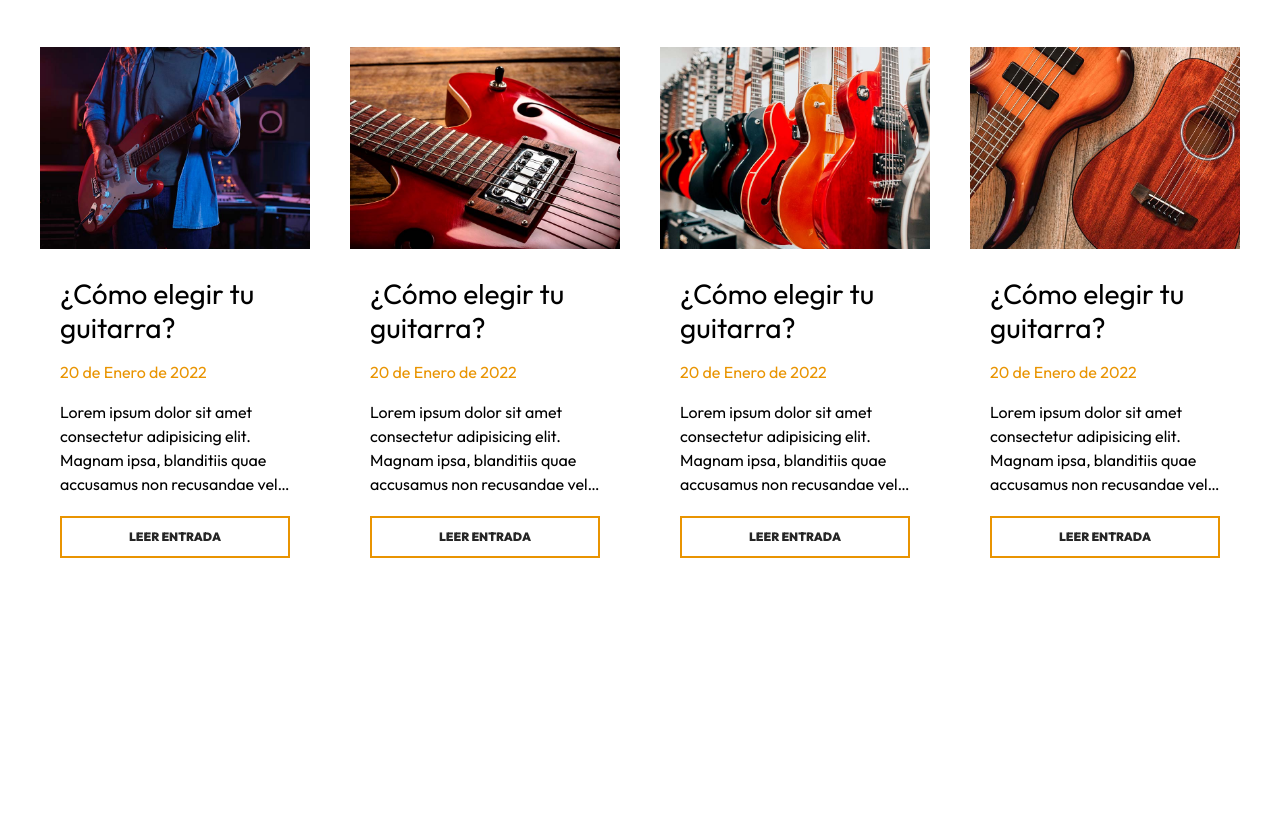
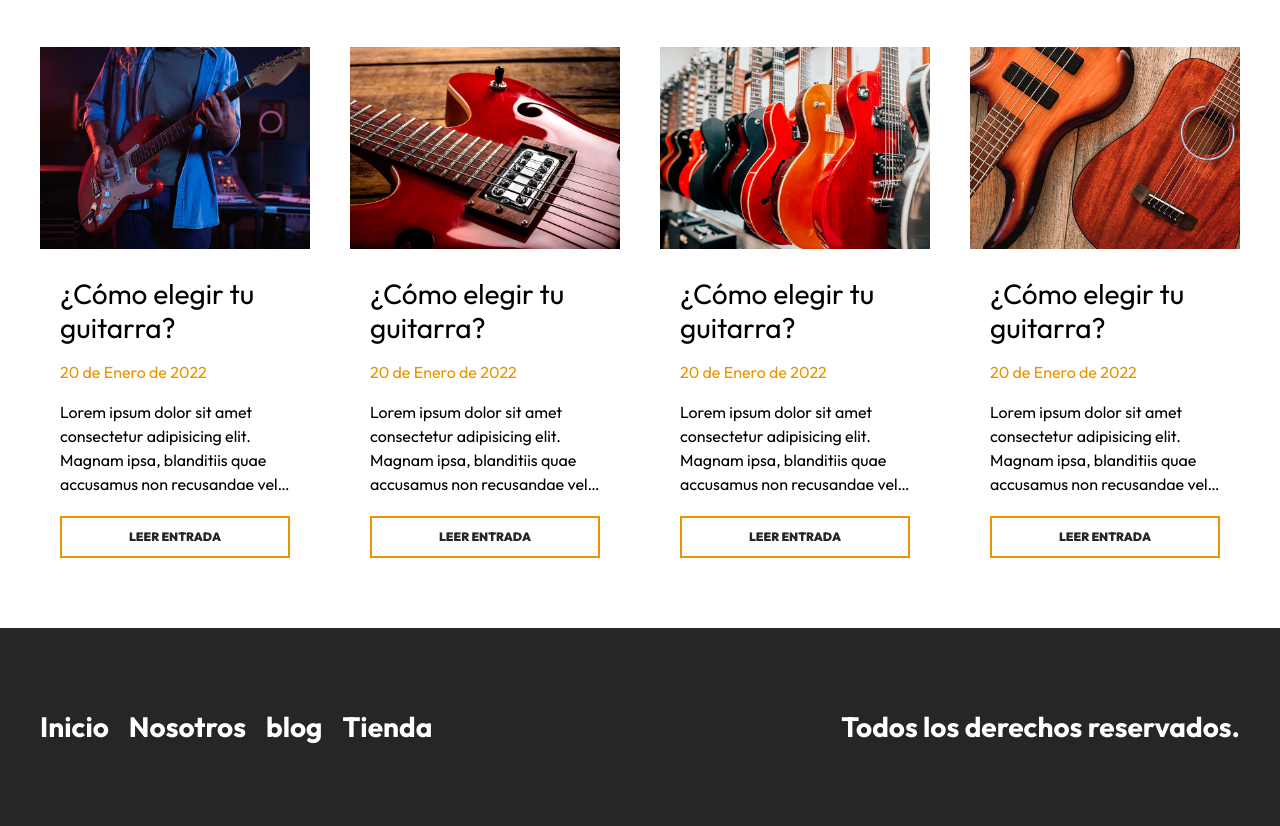
Before and after one commit to RogerCastillo877/guitar-css, a plain HTML site: page index.html in a window 1280 px wide. Shown: the part 3608-4434 px from the top of the page. Before the commit the page ends 4186 px from the top, so only its background shows below. Drawn offline with Linux system fonts and the light colour scheme.

Commit message:
footer section

```diff
--- a/css/app.css
+++ b/css/app.css
@@ -341,4 +341,46 @@ img {
   font-size: 1.6rem;
 }
 
-@media ( min-width: 768px ) {}
+.footer {
+  margin-top: 5rem;
+  background-color: var(--negro);
+  padding: 5rem 0;
+}
+
+@media ( min-width: 768px ) {
+  .footer__content {
+    display: flex;
+    justify-content: space-between;
+  }
+}
+
+.footer__nav {
+  display: flex;
+  justify-content: center;
+  align-items: center;
+}
+
+@media ( min-width: 768px ) {
+  .footer__nav {
+    flex-direction: row;
+    gap: 2rem;
+  }
+}
+
+.footer__link {
+  font-size: 2.8rem;
+  color: var(--blanco);
+  text-decoration: none;
+  font-weight: 700;
+}
+
+.footer__link:hover {
+  color: var(--primary);
+}
+
+.footer__copyright {
+  font-size: 2.8rem;
+  color: var(--blanco);
+  font-weight: 700;
+  text-align: center;
+}
--- a/index.html
+++ b/index.html
@@ -225,6 +225,18 @@
       </article>
     </div>
   </section>
+
+  <footer class="footer">
+    <div class="footer__container footer__content">
+      <nav class="footer__nav">
+        <a href="index.html" class="footer__link">Inicio</a>
+        <a href="about-us.html" class="footer__link">Nosotros</a>
+        <a href="blog.html" class="footer__link">blog</a>
+        <a href="market.html" class="footer__link">Tienda</a>
+      </nav>
+      <p class="footer__copyright">Todos los derechos reservados.</p>
+    </div>
+  </footer>
 </body>
 
 </html>
```
